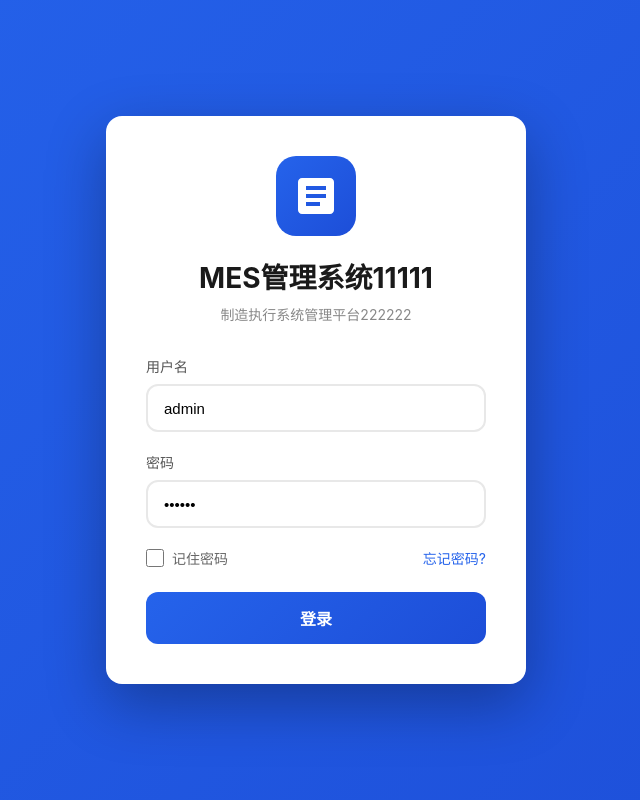
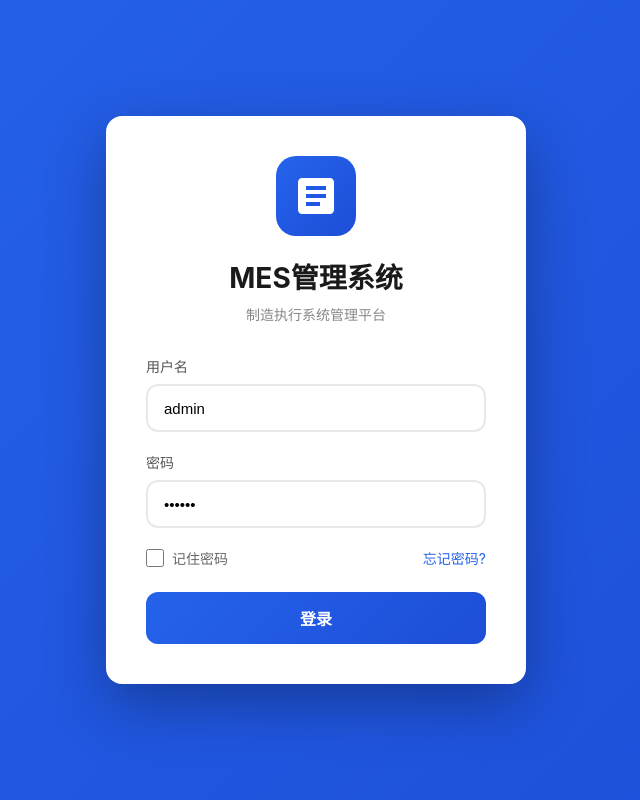
Before and after one commit to ourlostyouth/mes-admin, a plain HTML site: page index.html in a window 1280 px wide. Shown: the whole page, without its empty margins (324-964 px from the left). Drawn offline with Linux system fonts and the light colour scheme.

Commit message:
修改系统标题

```diff
--- a/index.html
+++ b/index.html
@@ -33,8 +33,8 @@
       <div class="login-logo">
         <svg viewBox="0 0 24 24"><path d="M19 3H5c-1.1 0-2 .9-2 2v14c0 1.1.9 2 2 2h14c1.1 0 2-.9 2-2V5c0-1.1-.9-2-2-2zm-5 14H7v-2h7v2zm3-4H7v-2h10v2zm0-4H7V7h10v2z"/></svg>
       </div>
-      <div class="login-title">MES管理系统11111</div>
-      <div class="login-subtitle">制造执行系统管理平台222222</div>
+      <div class="login-title">MES管理系统</div>
+      <div class="login-subtitle">制造执行系统管理平台</div>
     </div>
     <div class="form-group">
       <label class="form-label">用户名</label>
```
